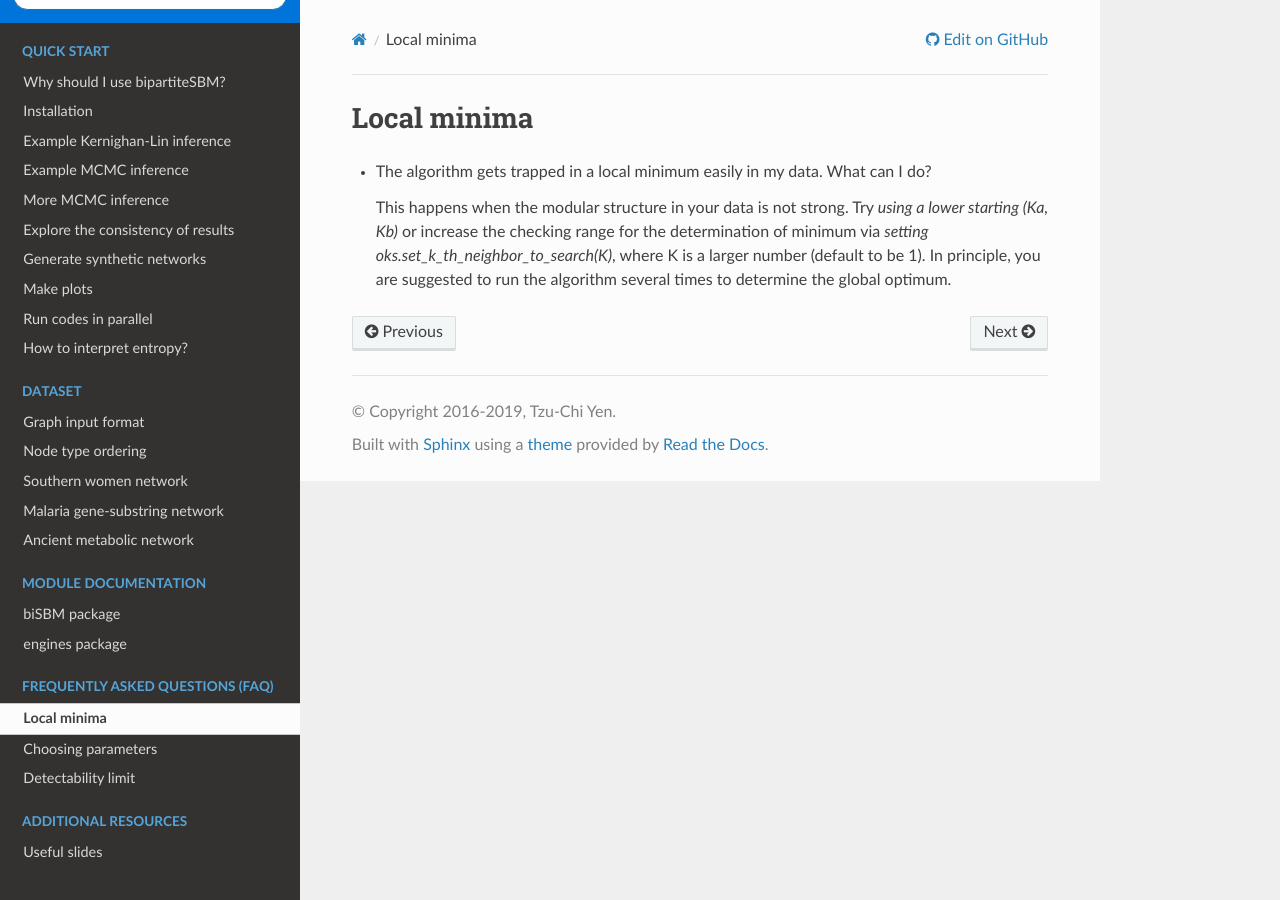
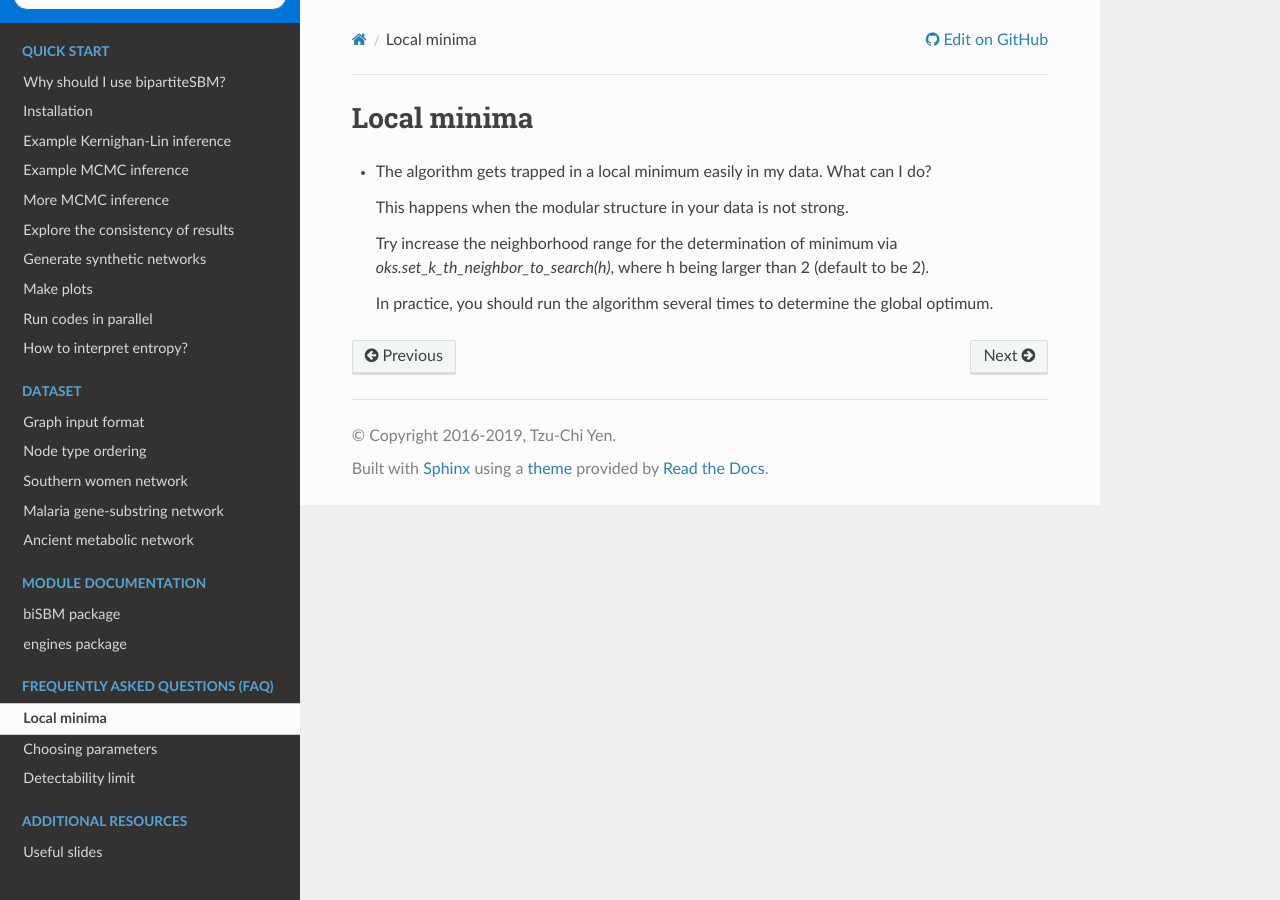
Before and after one commit to junipertcy/bipartiteSBM, a Sphinx documentation site: the page built from docs/frequently-asked-questions/local-minima.rst, in a window 1280 px wide. Built offline with Sphinx 7.4.7 and the Read the Docs theme 2.0.0, drawn with Linux system fonts in a browser that asks for light colours.

```diff
--- a/docs/frequently-asked-questions/local-minima.rst
+++ b/docs/frequently-asked-questions/local-minima.rst
@@ -3,7 +3,8 @@
 * The algorithm gets trapped in a local minimum easily in my data. What can I do?
 
   This happens when the modular structure in your data is not strong.
-  Try `using a lower starting (Ka, Kb)` or
-  increase the checking range for the determination of minimum via `setting oks.set_k_th_neighbor_to_search(K)`,
-  where K is a larger number (default to be 1).
-  In principle, you are suggested to run the algorithm several times to determine the global optimum.
+
+  Try increase the neighborhood range for the determination of minimum via
+  `oks.set_k_th_neighbor_to_search(h)`, where h being larger than 2 (default to be 2).
+
+  In practice, you should run the algorithm several times to determine the global optimum.
```
Also changed, not shown: requirements.txt (+6 -6 lines), 3 other files.
